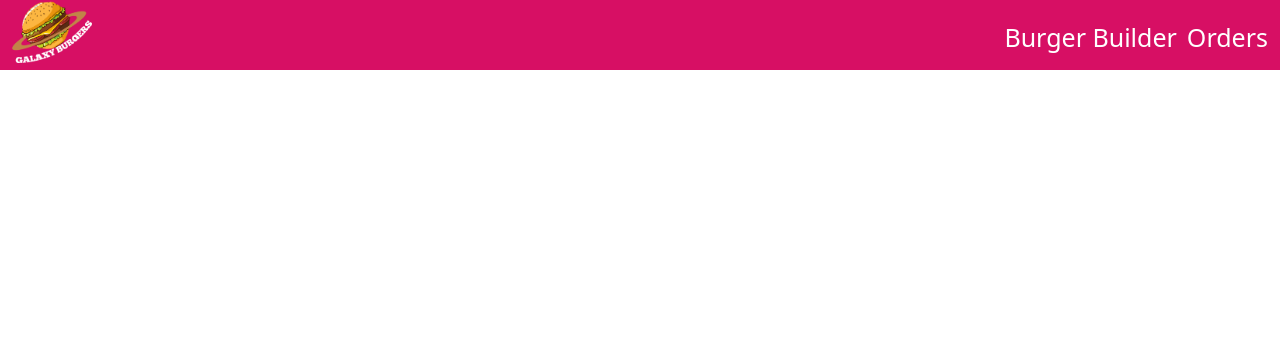
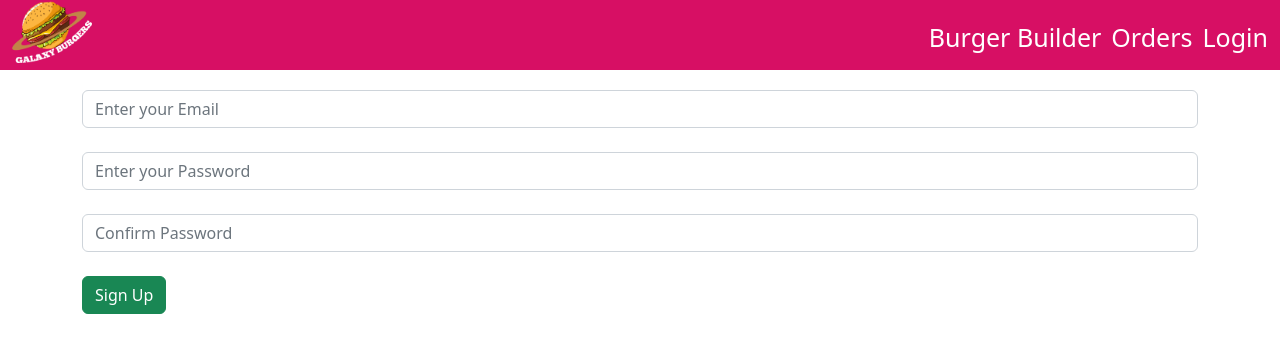
Before and after one commit to Horraira/burger-builder, a React (Create React App) app: page /login in a window 1280 px wide. Shown: the top 352 px of the page. Built offline with nearby package versions, Linux system fonts and the light colour scheme.

Commit message:
Creating the Auth Form using Formik

```diff
--- a/package.json
+++ b/package.json
@@ -8,6 +8,7 @@
     "@testing-library/user-event": "^13.5.0",
     "axios": "^1.1.3",
     "bootstrap": "^5.2.0",
+    "formik": "^2.2.9",
     "react": "^18.2.0",
     "react-dom": "^18.2.0",
     "react-popper": "^2.3.0",
--- /dev/null
+++ b/src/Components/Auth/Auth.js
@@ -0,0 +1,51 @@
+import React, { Component } from "react";
+import { Formik } from "formik";
+
+export default class Auth extends Component {
+  render() {
+    return (
+      <div>
+        <Formik
+          initialValues={{ email: "", password: "", passwordConfirm: "" }}
+          onSubmit={(values) => {
+            console.log(values);
+          }}
+        >
+          {({ values, handleChange, handleSubmit }) => (
+            <div>
+              <form onSubmit={handleSubmit}>
+                <input
+                  name="email"
+                  placeholder="Enter your Email"
+                  className="form-control"
+                  value={values.email}
+                  onChange={handleChange}
+                />{" "}
+                <br />
+                <input
+                  name="password"
+                  placeholder="Enter your Password"
+                  className="form-control"
+                  value={values.password}
+                  onChange={handleChange}
+                />{" "}
+                <br />
+                <input
+                  name="passwordConfirm"
+                  placeholder="Confirm Password"
+                  className="form-control"
+                  value={values.passwordConfirm}
+                  onChange={handleChange}
+                />{" "}
+                <br />
+                <button type="submit" className="btn btn-success">
+                  Sign Up
+                </button>
+              </form>
+            </div>
+          )}
+        </Formik>
+      </div>
+    );
+  }
+}
--- a/src/Components/Header/Header.js
+++ b/src/Components/Header/Header.js
@@ -27,6 +27,11 @@ const Header = () => {
               Orders
             </Link>
           </NavItem>
+          <NavItem>
+            <Link to="/login" className="NavLink">
+              Login
+            </Link>
+          </NavItem>
         </Nav>
       </Navbar>
     </div>
--- a/src/Components/Main.js
+++ b/src/Components/Main.js
@@ -3,6 +3,7 @@ import Header from "./Header/Header";
 import BurgerBuilder from "./BurgerBuilder/BurgerBuilder";
 import Orders from "./Orders/Orders";
 import Checkout from "./Orders/Checkout/Checkout";
+import Auth from "./Auth/Auth";
 
 import { Route, Routes } from "react-router";
 import { useNavigate } from "react-router-dom";
@@ -19,6 +20,7 @@ const Main = () => {
             path="/checkout"
             element={<Checkout navigate={navigation} />}
           />
+          <Route path="login" element={<Auth />}></Route>
           <Route path="/" element={<BurgerBuilder navigate={navigation} />} />
         </Routes>
       </div>
```
Also changed, not shown: 1 other file (tests, documents, lock files or other folders).
